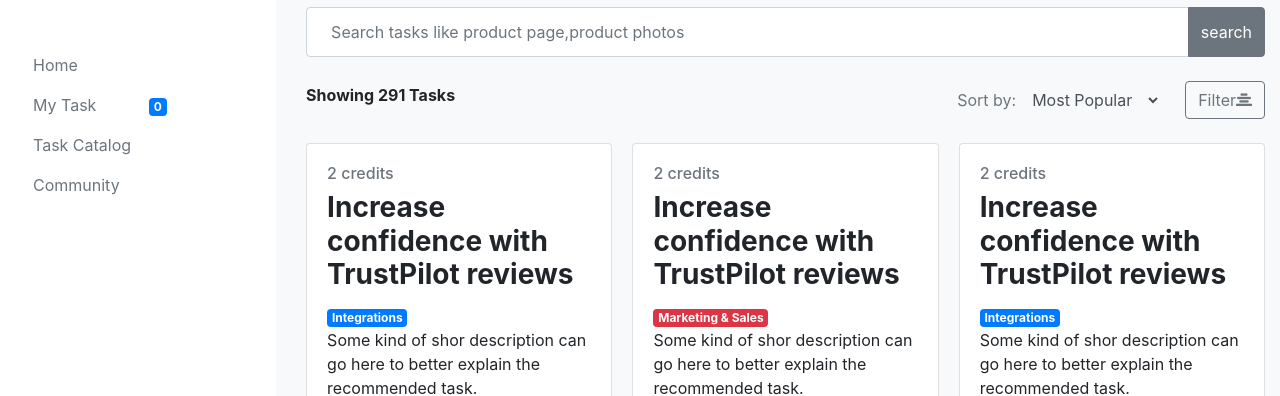
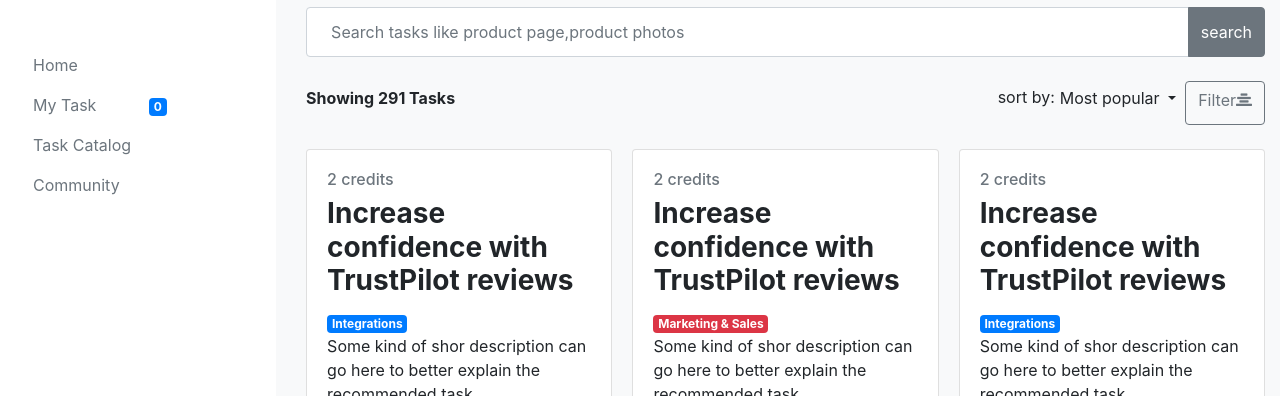
Before and after one commit to sathyaramkumar/dashboard-model-bootsrap, a plain HTML site: page index.html in a window 1280 px wide. Shown: the part 137-533 px from the top of the page. Drawn offline with nearby package versions, Linux system fonts and the light colour scheme.

Commit message:
adding dropdown

```diff
--- a/index.html
+++ b/index.html
@@ -59,15 +59,20 @@
             </div>
             <div class="d-flex justify-content-between align-items-center mb-4">
                 <h6 class="font-weight-bolder">Showing 291 Tasks</h6>
-                <form class="form-inline">
-                    <label for="select-bar" class="text-muted">Sort by:</label>
-                    <select class="form-control border-0 bg-light mr-4" id="select-bar">
-                      <option>Most Popular</option>
-                      <option>most recent</option>
-                      <option>most old</option>
-                    </select>
+                <div class="d-flex">
+                    <p class="mt-1">sort by:</p>
+                    <div class="dropdown">
+                        <button class="btn btn-white p-1 mr-1 dropdown-toggle" type="button" id="dropdownMenuButton" data-toggle="dropdown">
+                          Most popular
+                        </button>
+                        <div class="dropdown-menu" aria-labelledby="dropdownMenuButton">
+                          <a class="dropdown-item" href="#">most popular</a>
+                          <a class="dropdown-item" href="#">most old</a>
+                          <a class="dropdown-item" href="#">most recent</a>
+                        </div>
+                      </div>
                     <a href="#" class="btn btn-outline-secondary" role="button">Filter<i class="fa fa-align-center" aria-hidden="true"></i></a>
-                </form>
+                </div>
             </div>
             <div class="card-columns mt-3 mb-3">
                 <div class="card">
```
